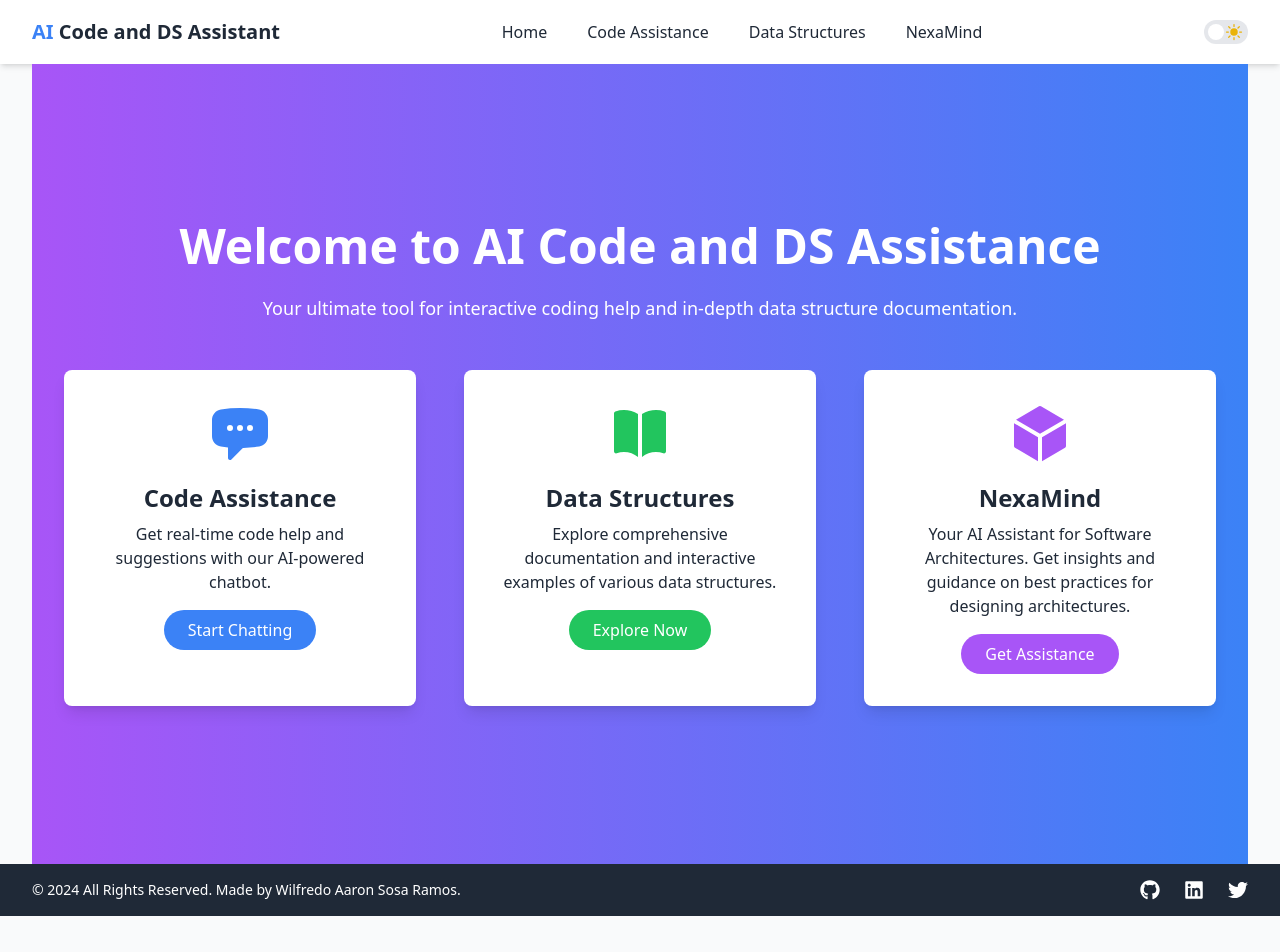
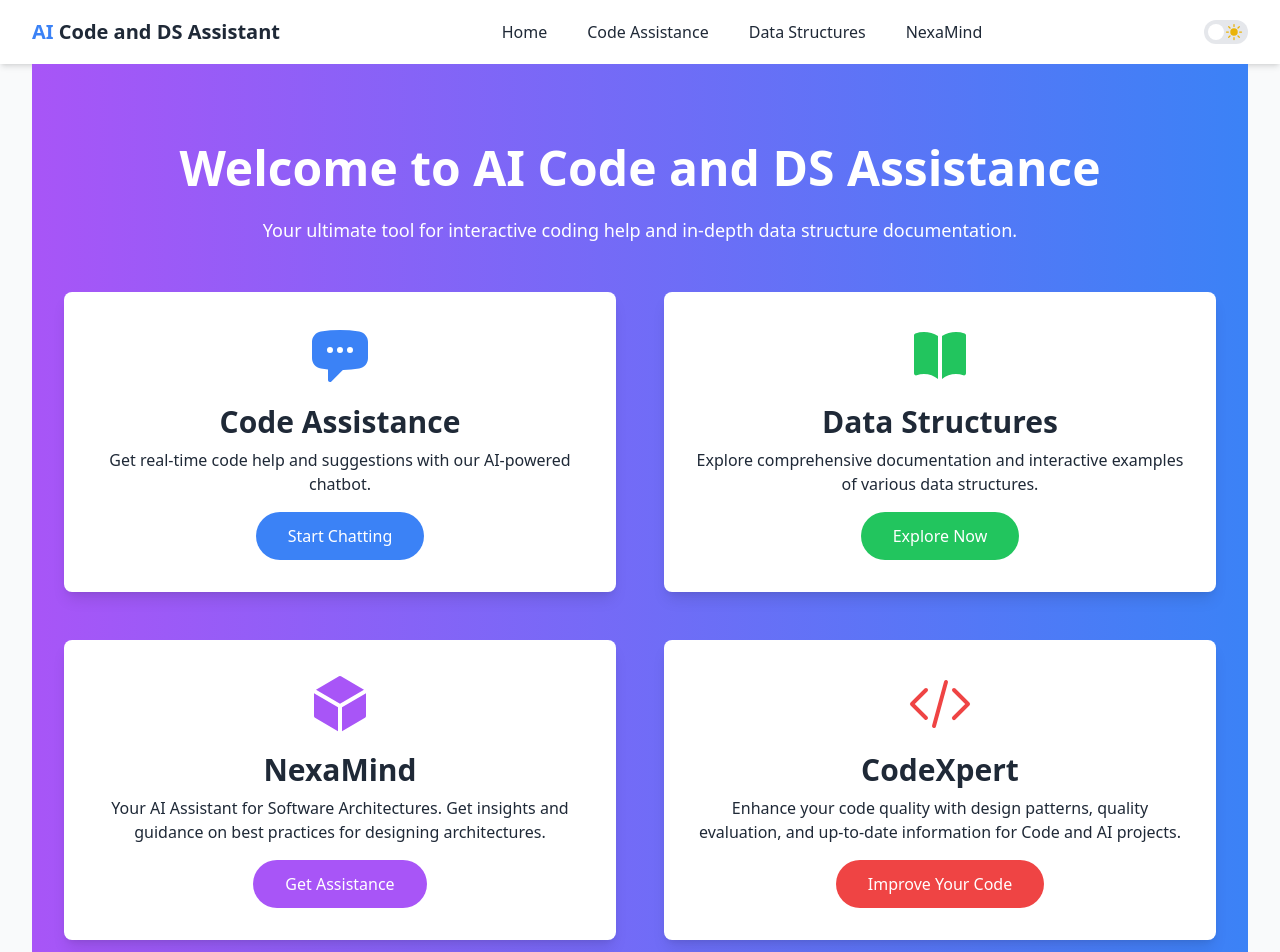
Before and after one commit to AaronSosaRamos/ai-code-ds-assistant-frontend, a Next.js app: page / in a window 1280 px wide. Shown: the top 952 px of the page. Before the commit the page ends 916 px from the top, so only its background shows below. Built offline with nearby package versions, Linux system fonts and the light colour scheme.

Commit message:
new main page imp.

```diff
--- a/app/page.tsx
+++ b/app/page.tsx
@@ -2,7 +2,7 @@
 
 import React, { useState, useEffect } from 'react';
 import { motion } from 'framer-motion';
-import { ChatBubbleLeftEllipsisIcon, BookOpenIcon, CubeIcon } from '@heroicons/react/24/solid';
+import { ChatBubbleLeftEllipsisIcon, BookOpenIcon, CubeIcon, CodeBracketIcon } from '@heroicons/react/24/solid';
 
 const MainScreen: React.FC = () => {
   const [isDarkMode, setIsDarkMode] = useState(false);
@@ -29,19 +29,19 @@ const MainScreen: React.FC = () => {
           </p>
         </motion.div>
 
-        <div className="grid grid-cols-1 md:grid-cols-3 gap-12">
+        <div className="grid grid-cols-1 md:grid-cols-2 lg:grid-cols-2 gap-12 w-full">
           <motion.div
             className={`rounded-lg shadow-lg p-8 flex flex-col items-center transform transition duration-500 hover:scale-105 ${isDarkMode ? 'bg-gray-800 text-white' : 'bg-white text-gray-800'}`}
             whileHover={{ scale: 1.05 }}
           >
             <ChatBubbleLeftEllipsisIcon className="w-16 h-16 text-blue-500 mb-4" />
-            <h2 className="text-2xl font-bold mb-2">Code Assistance</h2>
+            <h2 className="text-3xl font-bold mb-2">Code Assistance</h2>
             <p className="text-center mb-4">
               Get real-time code help and suggestions with our AI-powered chatbot.
             </p>
             <a
               href="/code-assistance"
-              className={`px-6 py-2 rounded-full transition duration-300 ${isDarkMode ? 'bg-blue-500 text-white hover:bg-blue-600' : 'bg-blue-500 text-white hover:bg-blue-600'}`}
+              className={`px-8 py-3 rounded-full transition duration-300 ${isDarkMode ? 'bg-blue-500 text-white hover:bg-blue-600' : 'bg-blue-500 text-white hover:bg-blue-600'}`}
             >
               Start Chatting
             </a>
@@ -52,13 +52,13 @@ const MainScreen: React.FC = () => {
             whileHover={{ scale: 1.05 }}
           >
             <BookOpenIcon className="w-16 h-16 text-green-500 mb-4" />
-            <h2 className="text-2xl font-bold mb-2">Data Structures</h2>
+            <h2 className="text-3xl font-bold mb-2">Data Structures</h2>
             <p className="text-center mb-4">
               Explore comprehensive documentation and interactive examples of various data structures.
             </p>
             <a
               href="/data-structures"
-              className={`px-6 py-2 rounded-full transition duration-300 ${isDarkMode ? 'bg-green-500 text-white hover:bg-green-600' : 'bg-green-500 text-white hover:bg-green-600'}`}
+              className={`px-8 py-3 rounded-full transition duration-300 ${isDarkMode ? 'bg-green-500 text-white hover:bg-green-600' : 'bg-green-500 text-white hover:bg-green-600'}`}
             >
               Explore Now
             </a>
@@ -69,15 +69,32 @@ const MainScreen: React.FC = () => {
             whileHover={{ scale: 1.05 }}
           >
             <CubeIcon className="w-16 h-16 text-purple-500 mb-4" />
-            <h2 className="text-2xl font-bold mb-2">NexaMind</h2>
+            <h2 className="text-3xl font-bold mb-2">NexaMind</h2>
             <p className="text-center mb-4">
               Your AI Assistant for Software Architectures. Get insights and guidance on best practices for designing architectures.
             </p>
             <a
               href="/nexamind"
-              className={`px-6 py-2 rounded-full transition duration-300 ${isDarkMode ? 'bg-purple-500 text-white hover:bg-purple-600' : 'bg-purple-500 text-white hover:bg-purple-600'}`}
+              className={`px-8 py-3 rounded-full transition duration-300 ${isDarkMode ? 'bg-purple-500 text-white hover:bg-purple-600' : 'bg-purple-500 text-white hover:bg-purple-600'}`}
             >
               Get Assistance
+            </a>
+          </motion.div>
+
+          <motion.div
+            className={`rounded-lg shadow-lg p-8 flex flex-col items-center transform transition duration-500 hover:scale-105 ${isDarkMode ? 'bg-gray-800 text-white' : 'bg-white text-gray-800'}`}
+            whileHover={{ scale: 1.05 }}
+          >
+            <CodeBracketIcon className="w-16 h-16 text-red-500 mb-4" />
+            <h2 className="text-3xl font-bold mb-2">CodeXpert</h2>
+            <p className="text-center mb-4">
+              Enhance your code quality with design patterns, quality evaluation, and up-to-date information for Code and AI projects.
+            </p>
+            <a
+              href="/codexpert"
+              className={`px-8 py-3 rounded-full transition duration-300 ${isDarkMode ? 'bg-red-500 text-white hover:bg-red-600' : 'bg-red-500 text-white hover:bg-red-600'}`}
+            >
+              Improve Your Code
             </a>
           </motion.div>
         </div>
```
